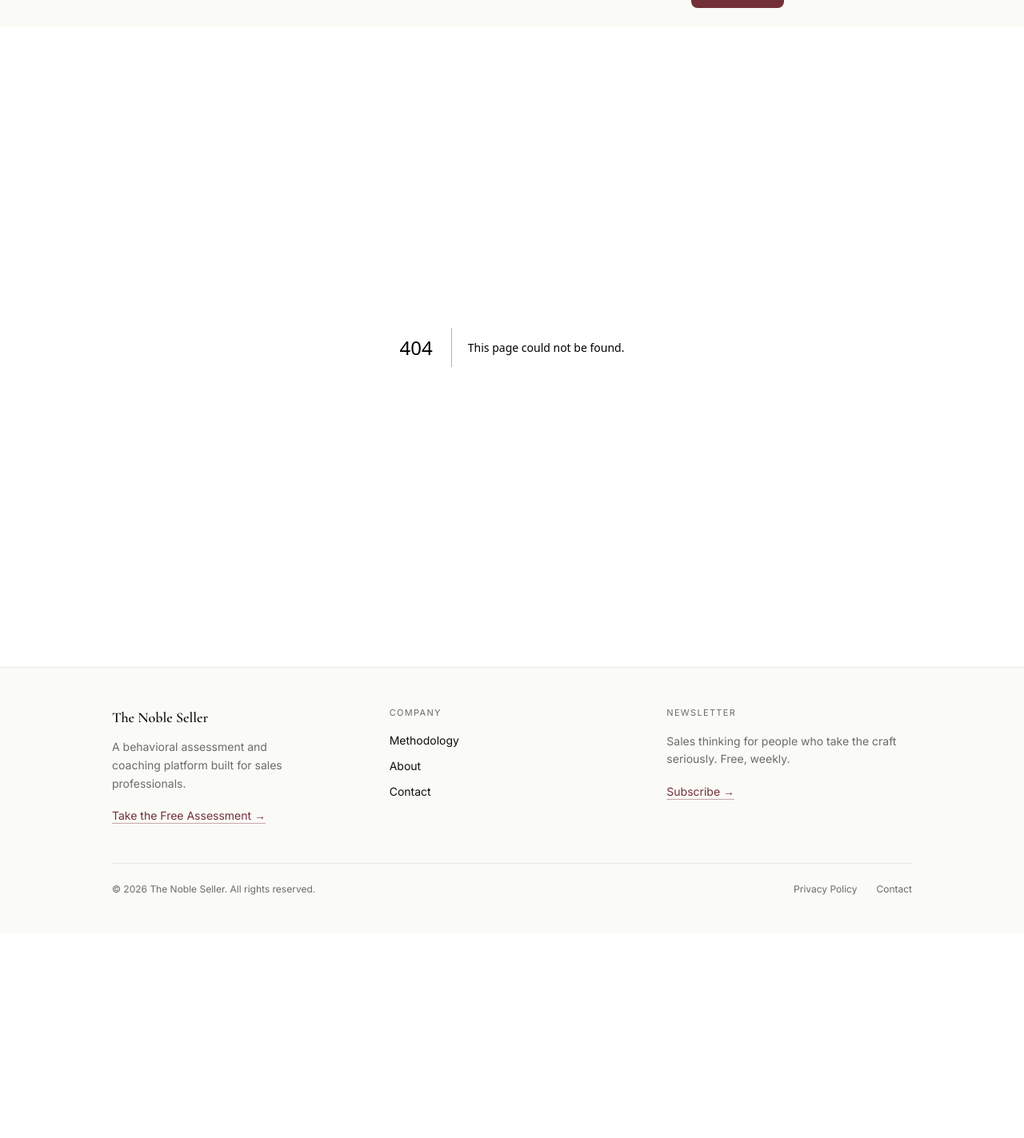
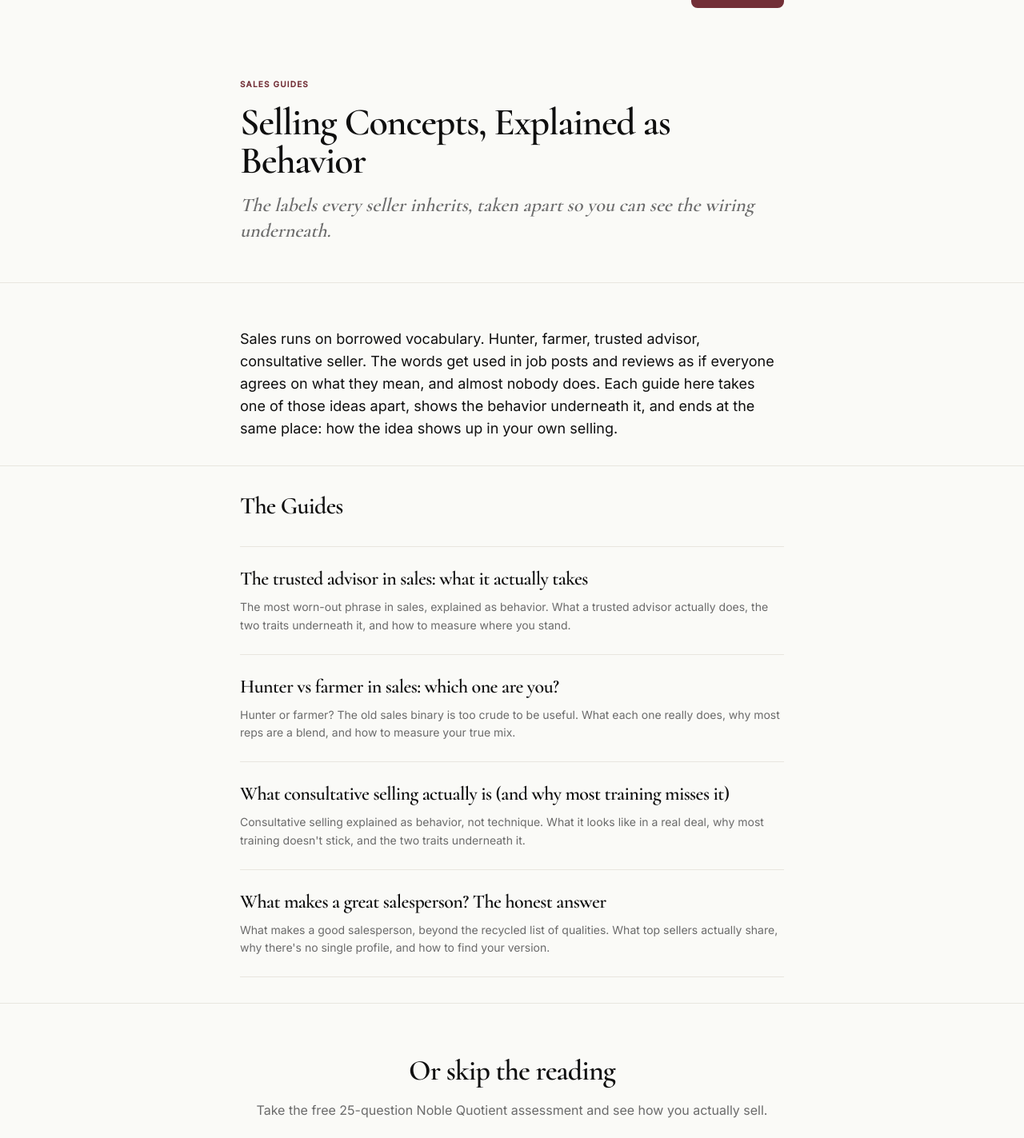
Before and after one commit to nosaco54135/the-noble-profile, a Next.js app: page /guides in a window 1280 px wide. Before the commit this address had no page. Shown: the part 58-1481 px from the top of the page at 80% size. Before the commit the page ends 1226 px from the top, so only its background shows below. Built offline with nearby package versions, Linux system fonts and the light colour scheme.

Commit message:
Add /guides hub page and sitemap entry

```diff
--- /dev/null
+++ b/app/guides/page.tsx
@@ -0,0 +1,119 @@
+import type { Metadata } from 'next'
+import Link from 'next/link'
+import { Container } from '@/components/ui/Container'
+import { Section } from '@/components/ui/Section'
+import { LinkButton } from '@/components/ui/Button'
+import { guides } from '@/lib/guides'
+
+export const metadata: Metadata = {
+  title: 'Sales Guides: Selling Concepts, Explained as Behavior — The Noble Seller',
+  description:
+    'Guides to the ideas every seller inherits: hunter vs farmer, consultative selling, the trusted advisor, what makes a great salesperson. Explained as behavior, not technique.',
+  openGraph: {
+    title: 'Sales Guides: Selling Concepts, Explained as Behavior — The Noble Seller',
+    description:
+      'Guides to the ideas every seller inherits: hunter vs farmer, consultative selling, the trusted advisor, what makes a great salesperson. Explained as behavior, not technique.',
+    url: 'https://thenobleseller.com/guides',
+    type: 'website',
+  },
+}
+
+export default function GuidesPage() {
+  const jsonLd = {
+    '@context': 'https://schema.org',
+    '@type': 'CollectionPage',
+    name: 'Sales Guides',
+    url: 'https://thenobleseller.com/guides',
+    mainEntity: {
+      '@type': 'ItemList',
+      itemListElement: guides.map((g, i) => ({
+        '@type': 'ListItem',
+        position: i + 1,
+        name: g.title,
+        url: `https://thenobleseller.com/guides/${g.slug}`,
+      })),
+    },
+  }
+
+  return (
+    <main className="bg-[#FAFAF7] min-h-screen">
+      <script
+        type="application/ld+json"
+        dangerouslySetInnerHTML={{ __html: JSON.stringify(jsonLd) }}
+      />
+
+      {/* Hero */}
+      <section className="pt-tns-3xl pb-tns-lg">
+        <Container maxWidth="prose">
+          <p className="font-sans text-[10px] uppercase tracking-[0.12em] text-[#722F37] font-semibold mb-4">
+            Sales Guides
+          </p>
+          <h1 className="font-display font-semibold text-4xl md:text-5xl text-[#0F0F0F] tracking-tight leading-[1.05] mb-4">
+            Selling Concepts, Explained as Behavior
+          </h1>
+          <p className="font-display italic text-xl md:text-2xl text-[#6B6B6B] leading-snug">
+            The labels every seller inherits, taken apart so you can see the wiring underneath.
+          </p>
+        </Container>
+        <div className="border-b border-[#E8E6DF] mt-tns-2xl" />
+      </section>
+
+      {/* Intro */}
+      <Section size="lg">
+        <Container maxWidth="prose">
+          <p className="font-sans text-base md:text-lg text-[#0F0F0F] leading-relaxed">
+            Sales runs on borrowed vocabulary. Hunter, farmer, trusted advisor, consultative seller.
+            The words get used in job posts and reviews as if everyone agrees on what they mean, and
+            almost nobody does. Each guide here takes one of those ideas apart, shows the behavior
+            underneath it, and ends at the same place: how the idea shows up in your own selling.
+          </p>
+        </Container>
+      </Section>
+
+      <div className="border-t border-[#E8E6DF]" />
+
+      {/* Guide List */}
+      <Section size="lg">
+        <Container maxWidth="prose">
+          <h2 className="font-display font-semibold text-2xl md:text-3xl text-[#0F0F0F] tracking-tight leading-[1.1] mb-8">
+            The Guides
+          </h2>
+          <div className="space-y-0">
+            {guides.map((guide) => (
+              <div key={guide.slug} className="border-b border-[#E8E6DF] py-6 first:border-t">
+                <Link
+                  href={`/guides/${guide.slug}`}
+                  className="font-display font-semibold text-xl md:text-2xl text-[#0F0F0F] tracking-tight leading-snug hover:text-[#722F37] transition-colors block mb-2"
+                >
+                  {guide.title}
+                </Link>
+                <p className="font-sans text-sm text-[#6B6B6B] leading-relaxed">
+                  {guide.metaDescription}
+                </p>
+              </div>
+            ))}
+          </div>
+        </Container>
+      </Section>
+
+      <div className="border-t border-[#E8E6DF]" />
+
+      {/* Final CTA */}
+      <Section size="xl">
+        <Container maxWidth="prose">
+          <div className="text-center">
+            <h2 className="font-display font-semibold text-3xl md:text-4xl text-[#0F0F0F] tracking-tight leading-[1.1] mb-4">
+              Or skip the reading
+            </h2>
+            <p className="font-sans text-base text-[#6B6B6B] leading-relaxed mb-6">
+              Take the free 25-question Noble Quotient assessment and see how you actually sell.
+            </p>
+            <LinkButton href="/quotient" variant="primary">
+              Take the Free Assessment →
+            </LinkButton>
+          </div>
+        </Container>
+      </Section>
+    </main>
+  )
+}
--- a/app/sitemap.ts
+++ b/app/sitemap.ts
@@ -11,6 +11,7 @@ export default function sitemap(): MetadataRoute.Sitemap {
     { url: `${BASE}/`,            lastModified: now, changeFrequency: 'weekly', priority: 1.0 },
     { url: `${BASE}/quotient`,    lastModified: now, changeFrequency: 'weekly', priority: 1.0 },
     { url: `${BASE}/archetypes`,  lastModified: now, changeFrequency: 'weekly', priority: 0.9 },
+    { url: `${BASE}/guides`,      lastModified: now, changeFrequency: 'weekly', priority: 0.8 },
     { url: `${BASE}/methodology`, lastModified: now, changeFrequency: 'monthly', priority: 0.7 },
     { url: `${BASE}/about`,       lastModified: now, changeFrequency: 'monthly', priority: 0.5 },
     { url: `${BASE}/contact`,     lastModified: now, changeFrequency: 'monthly', priority: 0.5 },
```
